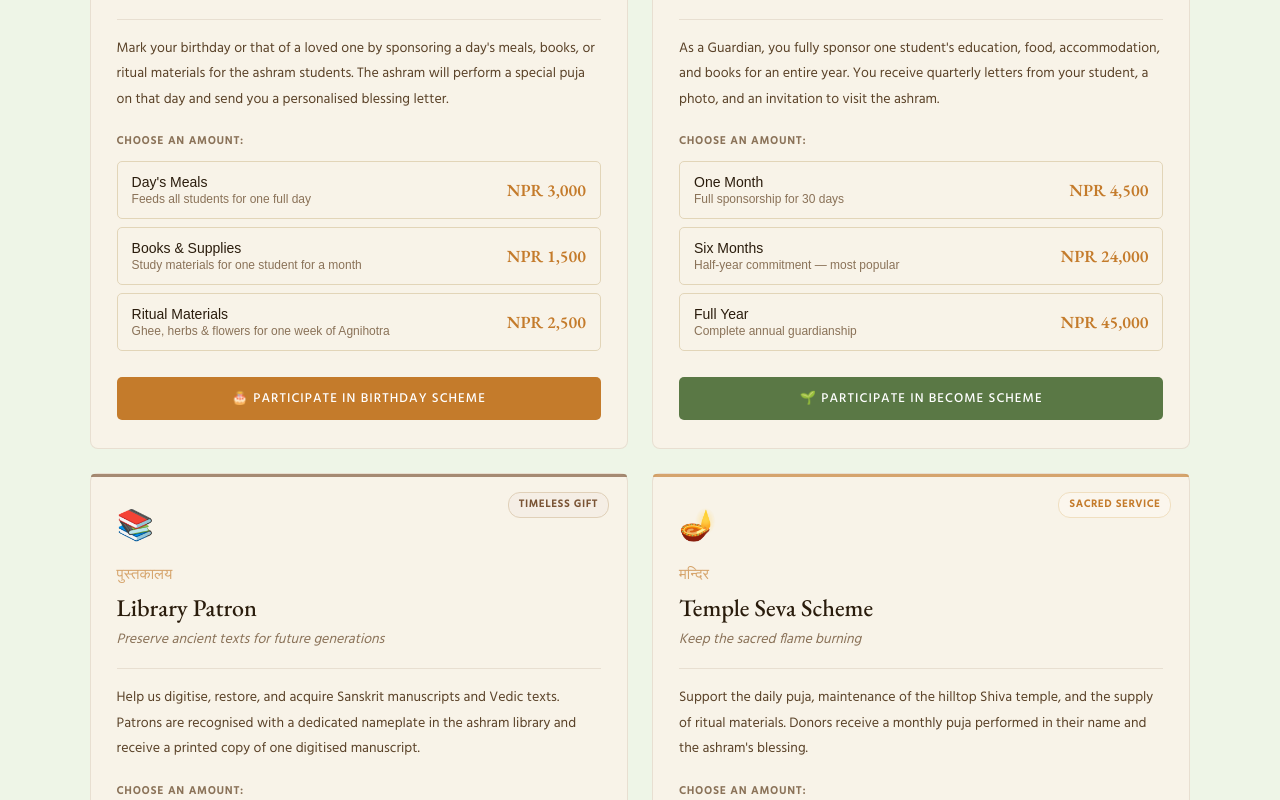
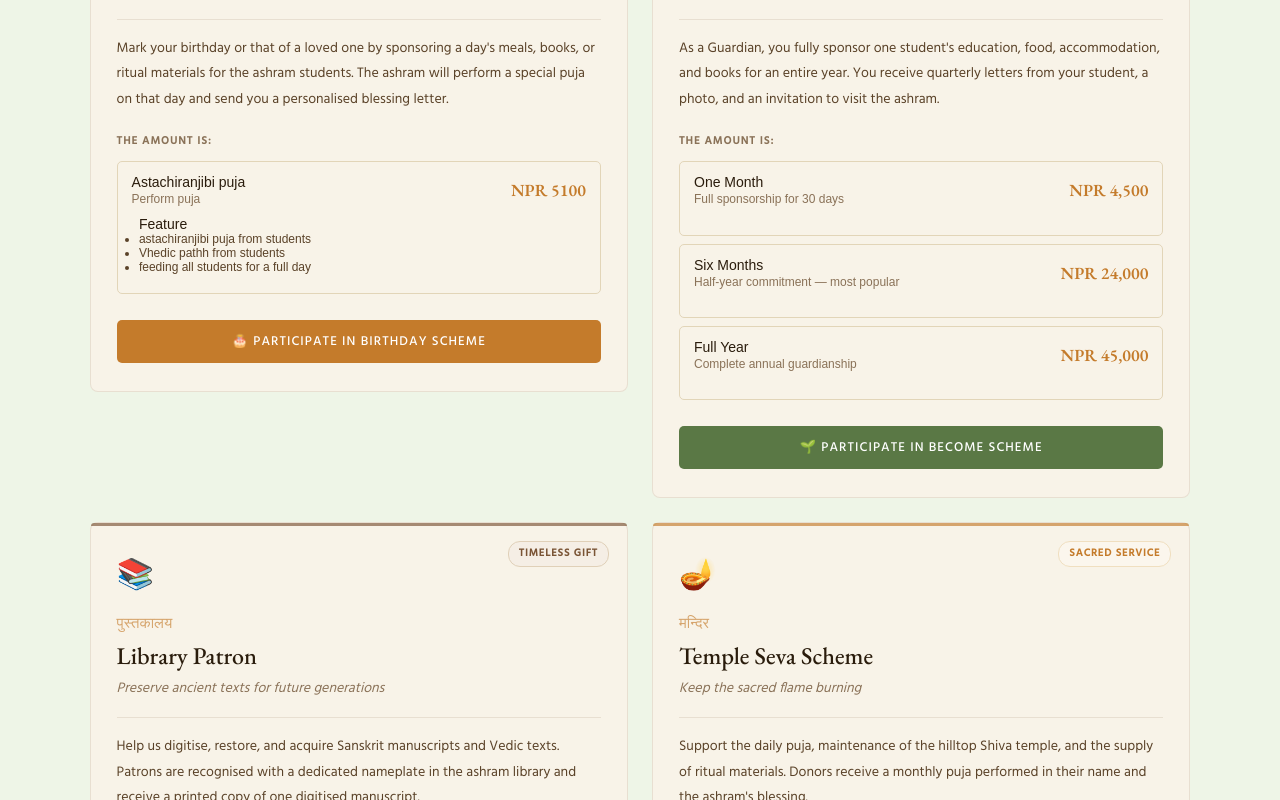
Before and after one commit to Bibek0130/KaishikiVhedicGurukulVidalaya, a React (Vite) app in the folder kaishikivhedicgurukulvidalaya.client/: page /getInvolved in a window 1280 px wide. Shown: the part 820-1620 px from the top of the page. Built offline with nearby package versions, Linux system fonts and the light colour scheme; a web font is replaced by a local one.

Commit message:
Dev: Added whatsapp messaging click to chat featrure

```diff
--- a/kaishikivhedicgurukulvidalaya.client/src/data/constants.js
+++ b/kaishikivhedicgurukulvidalaya.client/src/data/constants.js
@@ -1,3 +1,5 @@
+export const whatsappNumber = 9840425631;
+
 // ═══════════════════════════════════════════
 // NAVIGATION
 // ═══════════════════════════════════════════
@@ -234,9 +236,7 @@ export const INVOLVEMENT_SCHEMES = [
         tagline: "Celebrate your day by lighting a lamp of learning",
         desc: "Mark your birthday or that of a loved one by sponsoring a day's meals, books, or ritual materials for the ashram students. The ashram will perform a special puja on that day and send you a personalised blessing letter.",
         options: [
-            { label: "Day's Meals", amount: "NPR 3,000", detail: "Feeds all students for one full day" },
-            { label: "Books & Supplies", amount: "NPR 1,500", detail: "Study materials for one student for a month" },
-            { label: "Ritual Materials", amount: "NPR 2,500", detail: "Ghee, herbs & flowers for one week of Agnihotra" },
+            { label: "Astachiranjibi puja", amount: "NPR 5100", detail: "Perform puja ", feature: [ "astachiranjibi puja from students", "Vhedic pathh from students" ,"feeding all students for a full day" ] },
         ],
         badge: "Most Beloved",
         badgeColor: "saff",
--- a/kaishikivhedicgurukulvidalaya.client/src/features/GetInvolved/GetInvolved.css
+++ b/kaishikivhedicgurukulvidalaya.client/src/features/GetInvolved/GetInvolved.css
@@ -197,6 +197,11 @@
     background: var(--saff-pale) !important;
 }
 
+.optionFeature {
+    font-size: 12px;
+    color: var(--ink-mid);
+    padding: 2%
+}
 .optionLabel {
     font-size: 14px;
     font-weight: 500;
--- a/kaishikivhedicgurukulvidalaya.client/src/features/GetInvolved/GetInvolved.jsx
+++ b/kaishikivhedicgurukulvidalaya.client/src/features/GetInvolved/GetInvolved.jsx
@@ -1,5 +1,5 @@
 import { useState } from "react";
-import { INVOLVEMENT_SCHEMES } from "../../data/constants";
+import { INVOLVEMENT_SCHEMES, whatsappNumber } from "../../data/constants";
 import { useReveal } from "../../hooks/UseReveal";
 import "./GetInvolved.css";
 /* ── Scheme Option ───────────────────────── */
@@ -12,6 +12,13 @@ function SchemeOption({ option, selected, onSelect }) {
             <span className="optionLabel">{option.label}</span>
             <span className="optionAmount">{option.amount}</span>
             <span className="optionDetail">{option.detail}</span>
+            <ul className="optionFeature">
+                {option.feature && <span className="optionLabel">Feature</span> }
+
+                    {option.feature && option.feature.map((f, index) => (
+                        <li key={index}>{f}</li>
+                    ))}
+                </ul>
             {selected && <span className="optionCheck">✓</span>}
         </button>
     );
@@ -20,16 +27,25 @@ function SchemeOption({ option, selected, onSelect }) {
 /* ── Booking Modal ───────────────────────── */
 function BookingModal({ scheme, selectedOption, onClose }) {
     const [submitted, setSubmitted] = useState(false);
-    const [form, setForm] = useState({ name: "", email: "", phone: "", message: "" });
+    const [form, setForm] = useState({ name: "", email: "", phone: "", message: "", amount:"" });
 
     const update = (k) => (e) => setForm((p) => ({ ...p, [k]: e.target.value }));
 
     const handleSubmit = () => {
-        if (!form.name || !form.email) {
+        if (!selectedOption) {
+            alert("Please select an option.");
+            return;
+        }
+        else if (!form.name || !form.email) {
             alert("Please fill in your name and email.");
             return;
         }
+        else if(!form.phone){
+            alert("Please provide your phone or WhatsApp number for the ashram to contact you.");
+            return;
+        }
         setSubmitted(true);
+        window.open(`https://wa.me/${whatsappNumber}?text=Hi+,+I+am+${form.name}+I+would+like+to+inquire+about+${scheme.title}+.+Message:+${form.message}`);
     };
 
     return (
@@ -59,7 +75,7 @@ function BookingModal({ scheme, selectedOption, onClose }) {
                             <input type="email" className="f-input" placeholder="your@email.com" value={form.email} onChange={update("email")} />
                         </div>
                         <div className="f-group">
-                            <label className="f-label">Phone / WhatsApp (optional)</label>
+                            <label className="f-label">Phone / WhatsApp</label>
                             <input className="f-input" placeholder="+977 ..." value={form.phone} onChange={update("phone")} />
                         </div>
                         <div className="f-group">
@@ -101,6 +117,14 @@ function SchemeCard({ scheme }) {
     const [selectedOption, setSelectedOption] = useState(null);
     const [modalOpen, setModalOpen] = useState(false);
 
+    function schemeHandle() {
+        if (!selectedOption) {
+            alert("Please select an option before proceeding.");
+            setModalOpen(false);
+        }
+        else  setModalOpen(true);
+
+    }
     return (
         <div className={`card card_${scheme.badgeColor}`}>
             {/* Badge */}
@@ -123,7 +147,7 @@ function SchemeCard({ scheme }) {
             <p className="cardDesc">{scheme.desc}</p>
 
             {/* Options */}
-            <div className="optionsLabel">Choose an amount:</div>
+            <div className="optionsLabel">The amount is:</div>
             <div className="options">
                 {scheme.options.map((opt) => (
                     <SchemeOption
@@ -139,7 +163,8 @@ function SchemeCard({ scheme }) {
             <button
                 className={`btn ${scheme.badgeColor === "earth" ? "btn-earth" : "btn-primary"}`}
                 style={{ width: "100%", justifyContent: "center", borderRadius: 5, marginTop: 8 }}
-                onClick={() => setModalOpen(true)}
+                disabled={!selectedOption}
+                onClick={() => { schemeHandle(); }}
             >
                 {scheme.icon} Participate in {scheme.title.split(" ")[0]} Scheme
             </button>
```
